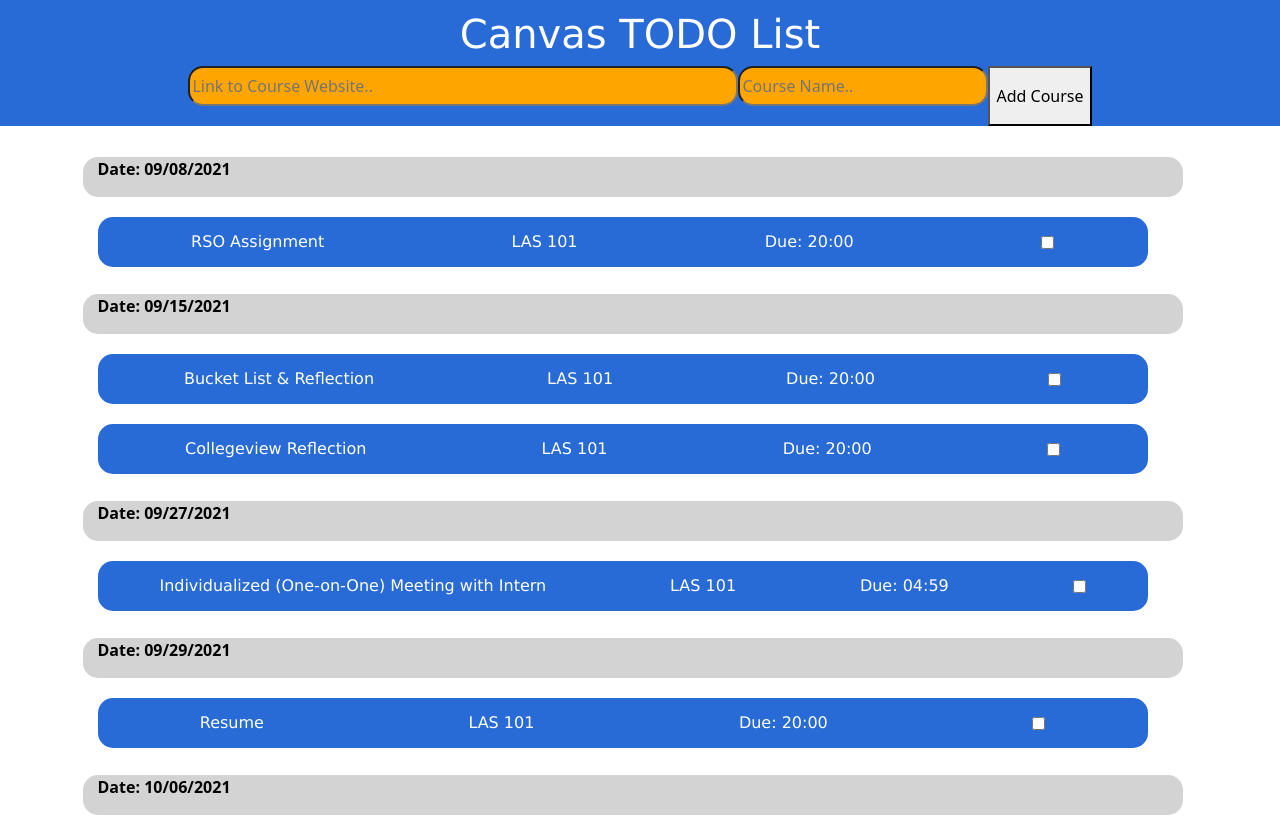
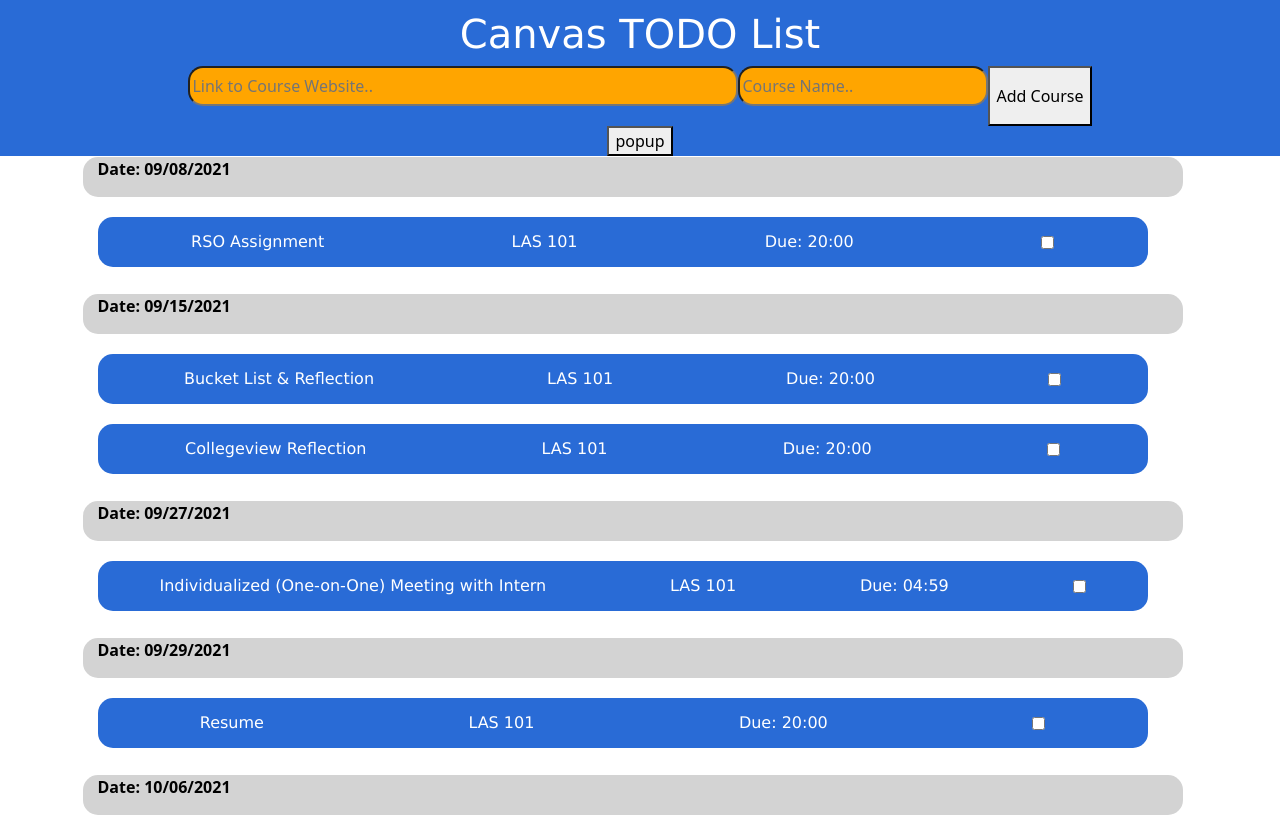
Before and after one commit to CS222-UIUC/course-project-group-42, a React (Create React App) app in the folder test-app/: page / in a window 1280 px wide. Shown: the top 816 px of the page. Built offline with nearby package versions, Linux system fonts and the light colour scheme.

Commit message:
made formatting changes

```diff
--- a/test-app/src/App.js
+++ b/test-app/src/App.js
@@ -14,12 +14,12 @@
           <h1 style={{color: "white", fontFamily: "Verdana", marginTop: "10px"}}>Canvas TODO List</h1>
           <AddCourse/>
           {/* <AddKeywords/> */}
-          {/* <button onClick = {() => setButtonPopup(true)}>popup</button> */}
+          <button onClick = {() => setButtonPopup(true)}>popup</button>
       </div>
       <div style={{marginTop:"100px", display: "flex", alignItems: "center", justifyContent: "center", flexDirection: "column", paddingTop: "50px"}}>
         <AssignmentList></AssignmentList>
     </div>
-    {/* <Popup trigger={buttonPopup} setTrigger={setButtonPopup}></Popup> */}
+    <Popup trigger={buttonPopup} setTrigger={setButtonPopup}></Popup>
 
     </div>
   );
```
Also changed, not shown: test-app/src/components/AddCourse.tsx (+0 -11 lines).
